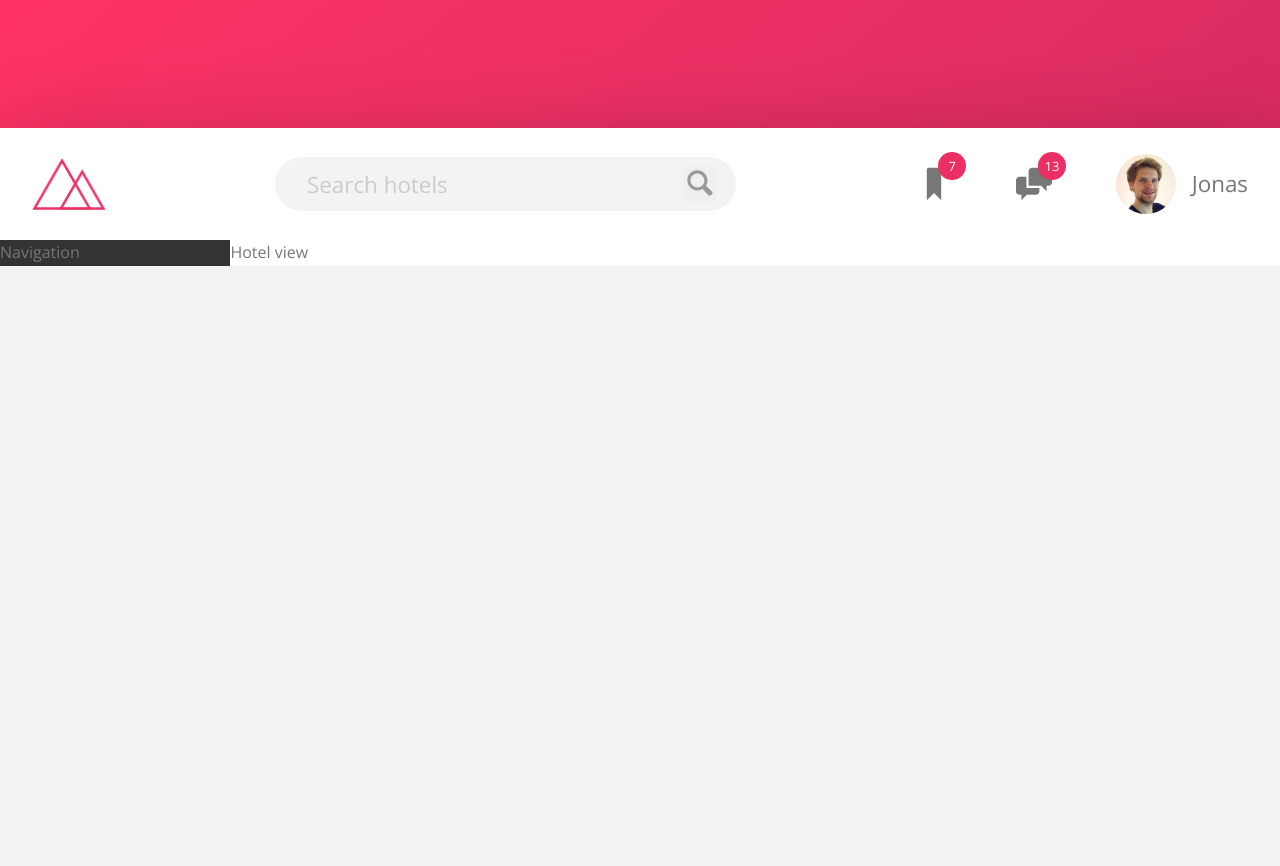
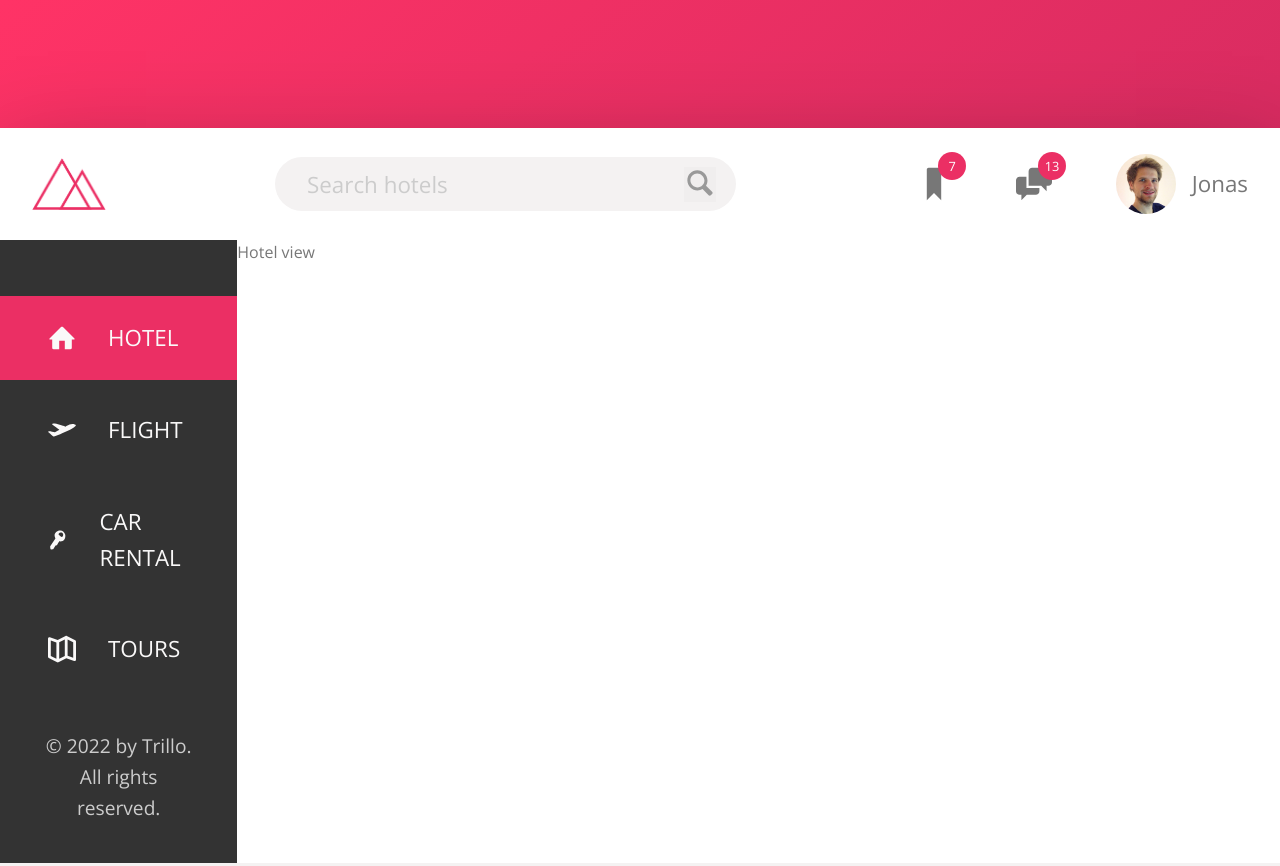
Before and after one commit to AngeEf/Trillo, a website: page index.html in a window 1280 px wide. Shown: the top 866 px of the page. Drawn offline with nearby package versions, Linux system fonts and the light colour scheme.

Commit message:
Add Sidebar

```diff
--- a/index.html
+++ b/index.html
@@ -46,9 +46,49 @@
           </header>
 
           <div class="content">
+            <nav class="sidebar">
+              <ul class="side-nav">
 
-            <nav class="sidebar">
-              Navigation
+                <li class="side-nav__item side-nav__item--active">
+                  <a href="#" class="side-nav__link">
+                    <svg class="side-nav__icon">
+                      <use xlink:href="img/sprite.svg#icon-home"></use>
+                    </svg>
+                    <span>Hotel</span>
+                  </a>
+                </li>
+
+                <li class="side-nav__item">
+                  <a href="#" class="side-nav__link">
+                    <svg class="side-nav__icon">
+                      <use xlink:href="img/sprite.svg#icon-aircraft-take-off"></use>
+                    </svg>
+                    <span>Flight</span>
+                  </a>
+                </li>
+
+                <li class="side-nav__item">
+                  <a href="#" class="side-nav__link">
+                    <svg class="side-nav__icon">
+                      <use xlink:href="img/sprite.svg#icon-key"></use>
+                    </svg>
+                    <span>Car rental</span>
+                  </a>
+                </li>
+
+                <li class="side-nav__item">
+                  <a href="#" class="side-nav__link">
+                    <svg class="side-nav__icon">
+                      <use xlink:href="img/sprite.svg#icon-map"></use>
+                    </svg>
+                    <span>Tours</span>
+                  </a>
+                </li>
+              </ul>
+
+              <div class="legal">
+                &copy; 2022 by Trillo. All rights reserved.
+              </div>
             </nav>
 
             <main class="hotel-view">
--- a/sass/_components.scss
+++ b/sass/_components.scss
@@ -17,10 +17,10 @@
     font-size: inherit;
     background-color: var(--grey-light-2);
     border: none;
-      padding: .7rem 2rem;
+    padding: 0.7rem 2rem;
     border-radius: 100px;
     width: 90%;
-      transition: all .2s;
+    transition: all 0.2s;
     margin-right: -3.25rem;
 
     &:focus {
@@ -65,7 +65,6 @@
   display: flex;
   align-items: center;
 
-
   & > * {
     padding: 0 2rem;
     cursor: pointer;
@@ -77,7 +76,6 @@
   & > *:hover {
     background-color: var(--grey-light-2);
   }
-
   &__icon-box {
     position: relative;
   }
@@ -85,10 +83,9 @@
     height: 2.25rem;
     width: 2.25rem;
     fill: var(--grey-dark-2);
-
   }
   &__notification {
-    font-size: .8rem;
+    font-size: 0.8rem;
     width: 1.75rem;
     height: 1.75rem;
     border-radius: 100%;
@@ -101,9 +98,6 @@
     display: flex;
     justify-content: center;
     align-items: center;
-
-  }
-  &__user {
   }
   &__user-photo {
     height: 3.75rem;
@@ -111,3 +105,69 @@
     margin-right: 1rem;
   }
 }
+
+//Side Navigation
+
+.side-nav {
+  font-size: 1.4rem;
+  list-style: none;
+  margin-top: 3.5rem;
+
+  &__item {
+    position: relative;
+
+    &:not(:last-child) {
+      margin-bottom: 0.5rem;
+    }
+  }
+  &__item::before {
+    content: "";
+    position: absolute;
+    top: 0;
+    left: 0;
+    height: 100%;
+    width: 3px;
+    background-color: var(--primary);
+    transform: scaleY(0);
+    transition: transform 0.2s,
+    width 0.4s cubic-bezier(1, 0, 0, 1) 0.2s,
+    background-color .1s;
+  }
+  &__item:hover::before,
+  &__item--active::before {
+    transform: scaleY(1);
+    width: 100%;
+  }
+
+  &__item:active::before {
+    background-color: var(--primary-light);
+  }
+
+  &__link:link,
+  &__link:visited {
+    color: var(--grey-light-1);
+    text-decoration: none;
+    text-transform: uppercase;
+    display: block;
+    padding: 1.5rem 3rem;
+    position: relative;
+    z-index: 10;
+
+    display: flex;
+    align-items: center;
+  }
+
+  &__icon {
+    width: 1.75rem;
+    height: 1.75rem;
+    margin-right: 2rem;
+    fill: var(--grey-light-1);
+  }
+}
+
+.legal {
+  font-size: 1.2rem;
+  text-align: center;
+  color: var(--grey-light-4);
+  padding: 2.5rem;
+}
--- a/sass/_layout.scss
+++ b/sass/_layout.scss
@@ -23,6 +23,10 @@
   background-color: var(--grey-dark-1);
   flex: 0 0 18%;
 
+  display: flex;
+  flex-direction: column;
+  justify-content: space-between;
+
 }
 .hotel-view {
   background-color: var(--white);
```
Also changed, not shown: css/style.css. Lines whose indentation alone changed are shown as unchanged.
